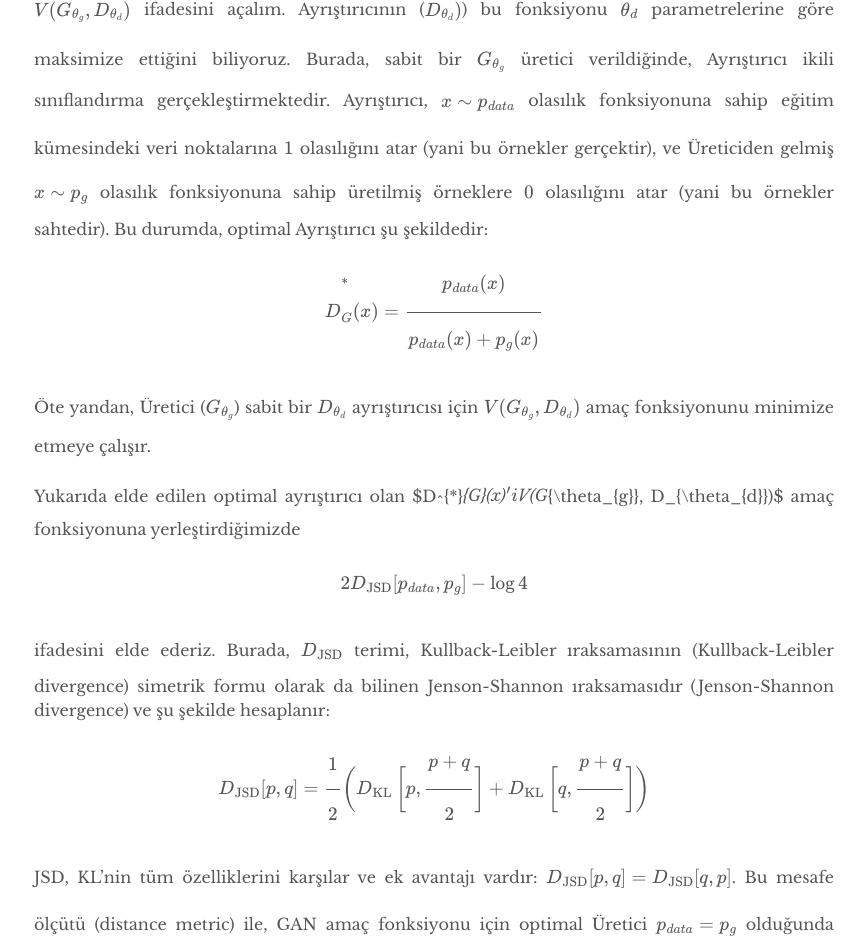
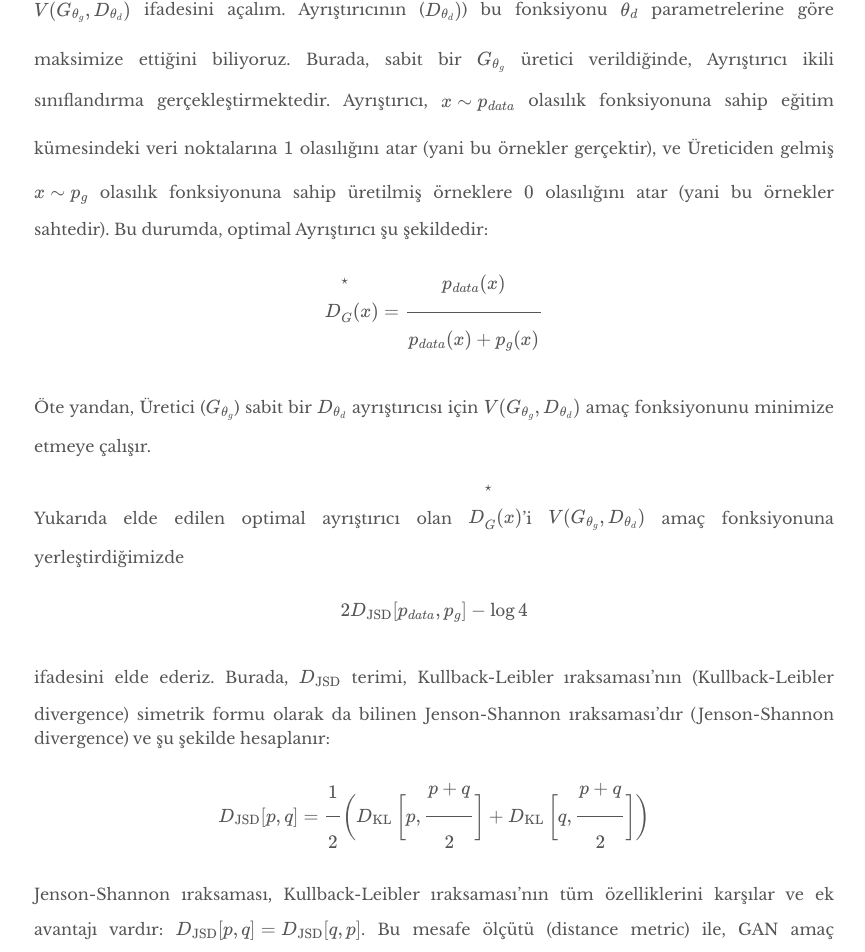
Before and after one commit to mmuratarat/turkish, a Jekyll site: the page built from _posts/2022-01-16-GANs_in_details.md, in a window 1280 px wide and 1400 px high, scrolled down 10150 px. Shown: the top 952 px of the window, without its empty margins (206-1071 px from the left). Built offline with Jekyll 4.4.1, drawn with Linux system fonts in a browser that asks for light colours; nearby versions of some CDN libraries; formulas are drawn with MathJax 3; comment, search, counter and statistics services are not loaded; some of the changed text lies outside the part shown.

Commit message:
Update 2022-01-16-GANs_in_details.md

```diff
--- a/_posts/2022-01-16-GANs_in_details.md
+++ b/_posts/2022-01-16-GANs_in_details.md
@@ -189,24 +189,24 @@ $$
 $V(G_{\theta_{g}}, D_{\theta_{d}})$ ifadesini açalım. Ayrıştırıcının ($D_{\theta_{d}})$) bu fonksiyonu $\theta_{d}$ parametrelerine göre maksimize ettiğini biliyoruz. Burada, sabit bir $G_{\theta_{g}}$ üretici verildiğinde, Ayrıştırıcı ikili sınıflandırma gerçekleştirmektedir. Ayrıştırıcı, $x \sim p_{data}$ olasılık fonksiyonuna sahip eğitim kümesindeki veri noktalarına $1$ olasılığını atar (yani bu örnekler gerçektir), ve Üreticiden gelmiş $x \sim p_{g}$ olasılık fonksiyonuna sahip üretilmiş örneklere $0$ olasılığını atar (yani bu örnekler sahtedir). Bu durumda, optimal Ayrıştırıcı şu şekildedir:
 
 $$
-D^{*}_{G}(x) = \frac{p_{data}(x)}{p_{data}(x) + p_{g}(x)}
+D_{G}^{\star} (x) = \frac{p_{data}(x)}{p_{data}(x) + p_{g}(x)}
 $$
 
 Öte yandan, Üretici ($G_{\theta_{g}}$) sabit bir $D_{\theta_{d}}$ ayrıştırıcısı için $V(G_{\theta_{g}}, D_{\theta_{d}})$ amaç fonksiyonunu minimize etmeye çalışır.
 
-Yukarıda elde edilen optimal ayrıştırıcı olan $D^{*}_{G}(x)$'i $V(G_{\theta_{g}}, D_{\theta_{d}})$ amaç fonksiyonuna yerleştirdiğimizde
+Yukarıda elde edilen optimal ayrıştırıcı olan $D_{G}^{\star} (x)$'i $V(G_{\theta_{g}}, D_{\theta_{d}})$ amaç fonksiyonuna yerleştirdiğimizde
 
 $$
 2D_{\textrm{JSD}}[p_{data}, p_{g}] - \log 4
 $$
 
-ifadesini elde ederiz. Burada, $D_{\textrm{JSD}}$ terimi, Kullback-Leibler ıraksamasının (Kullback-Leibler divergence) simetrik formu olarak da bilinen Jenson-Shannon ıraksamasıdır (Jenson-Shannon divergence) ve şu şekilde hesaplanır:
+ifadesini elde ederiz. Burada, $D_{\textrm{JSD}}$ terimi, Kullback-Leibler ıraksaması'nın (Kullback-Leibler divergence) simetrik formu olarak da bilinen Jenson-Shannon ıraksaması'dır (Jenson-Shannon divergence) ve şu şekilde hesaplanır:
 
 $$
 D_{\textrm{JSD}}[p, q] = \frac{1}{2} \left( D_{\textrm{KL}}\left[p, \frac{p+q}{2} \right] + D_{\textrm{KL}}\left[q, \frac{p+q}{2} \right] \right)
 $$
 
-JSD, KL'nin tüm özelliklerini karşılar ve ek avantajı vardır: $D_{\textrm{JSD}}[p,q] = D_{\textrm{JSD}}[q,p]$. Bu mesafe ölçütü (distance metric) ile, GAN amaç fonksiyonu için optimal Üretici $p_{data} = p_{g}$ olduğunda gerçekleşir, yani, veri üretme sürecini mükemmel bir şekilde kopyalayan bir üretken model vardır. Optimal üreticiler ($G^{*} (\cdot)$) ve ayrıştırıcılar ($D^{*}_{G^{*}}(\mathbf{x})$) ile elde edebileceğimiz amaç fonksiyonunun optimal değeri $-\log 4$'tür.
+Jenson-Shannon ıraksaması, Kullback-Leibler ıraksaması'nın tüm özelliklerini karşılar ve ek avantajı vardır: $D_{\textrm{JSD}}[p,q] = D_{\textrm{JSD}}[q,p]$. Bu mesafe ölçütü (distance metric) ile, GAN amaç fonksiyonu için optimal Üretici $p_{data} = p_{g}$ olduğunda gerçekleşir, yani, veri üretme sürecini mükemmel bir şekilde kopyalayan bir üretken model vardır. Optimal üreticiler ($G^{\star} (\cdot)$) ve ayrıştırıcılar ($D_{G^{\star}^{\star}}(\mathbf{x})$) ile elde edebileceğimiz amaç fonksiyonunun optimal değeri $-\log 4$'tür.
 
 ## Bir  Üretken Çekişmeli Ağı Eğitmek
 
```
Also changed, not shown: other parts of _posts/2022-01-16-GANs_in_details.md (+1 -1 lines).
